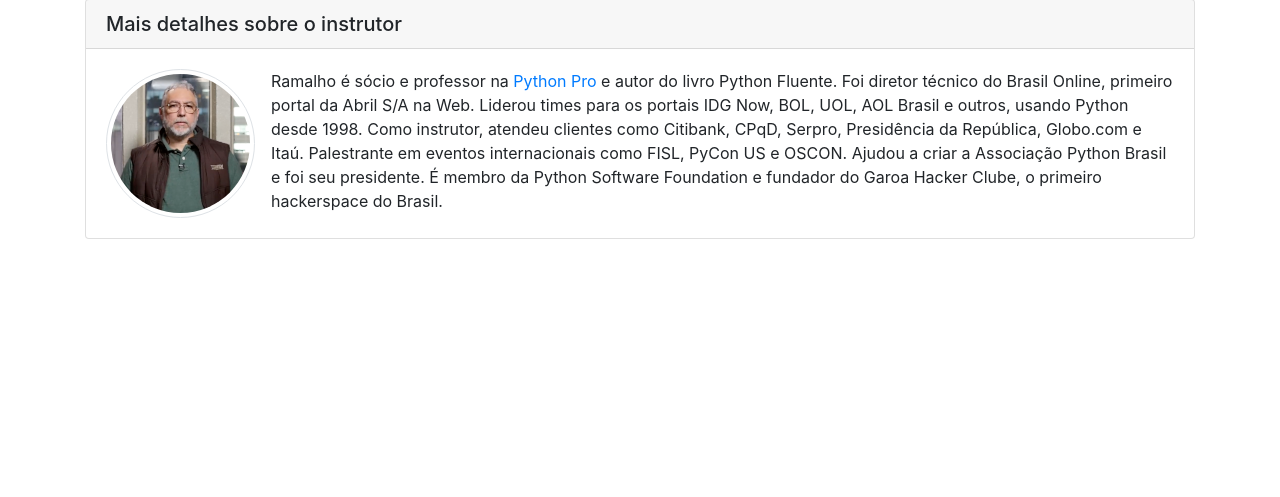
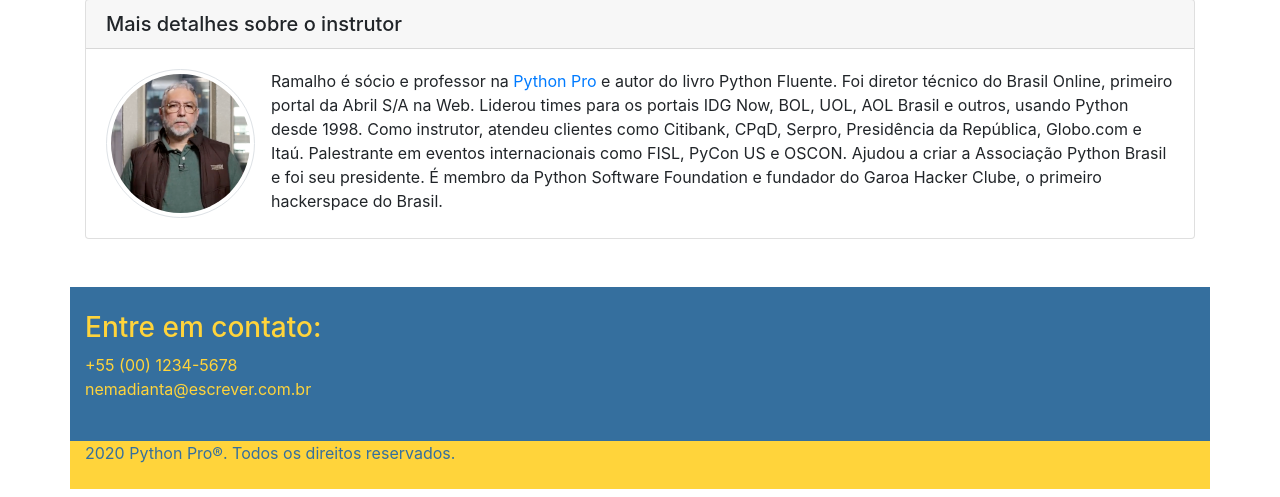
Before and after one commit to geyslern/cursodjango, a Django app: template plataforma/base/templates/base/home.html in a window 1280 px wide. Shown: the part 303-800 px from the top of the page. Run offline with Django 3.2, Linux system fonts and the light colour scheme; the template is opened without the code that fills it, so the values that code supplies are empty; some libraries are stand-ins or nearby versions.

Commit message:
Created page footer
Footer added with contact and rights information.
close #270

```diff
--- a/plataforma/base/static/css/style.css
+++ b/plataforma/base/static/css/style.css
@@ -1 +1,13 @@
-# Empty CSS file for your own CSS
+.contact {
+    color: #FFD43B;
+    background-color: #356F9E;
+}
+
+.rights {
+    color: #356F9E;
+    background-color: #FFD43B;
+}
+
+.email:hover {
+    color: #FFD43B;
+}
--- a/plataforma/base/templates/base/home.html
+++ b/plataforma/base/templates/base/home.html
@@ -17,7 +17,7 @@
     </head>
     <body>
 
-    <div class="container-fluid container-xl">
+    <div class="container">
         <div class="row">
             <div class="col-md-12">
                 <nav class="navbar navbar-expand-lg navbar-dark bg-dark">
@@ -64,6 +64,27 @@
         </div>
     </div>
 
+    <footer class="main-footer">
+        <div class="container contact mt-5 pt-4 pb-4">
+            <div class="row">
+                <div class="col">
+                    <h3>Entre em contato:</h3>
+                    <address>
+                        +55 (00) 1234-5678 <br />
+                        <a href="mailto:nemadianta@escrever.com.br" class="contact email">nemadianta@escrever.com.br</a>
+                    </address>
+                </div>
+            </div>
+        </div>
+        <div class="container rights pb-4">
+            <div class="row">
+                <div class="col">
+                    {% now 'Y' %} Python Pro®. Todos os direitos reservados.
+                </div>
+            </div>
+        </div>
+    </footer>
+
     <script src="{% static 'js/jquery.min.js' %}"></script>
     <script src="{% static 'js/bootstrap.min.js' %}"></script>
     <script src="{% static 'js/scripts.js' %}"></script>
```
Lines whose indentation alone changed are shown as unchanged.
